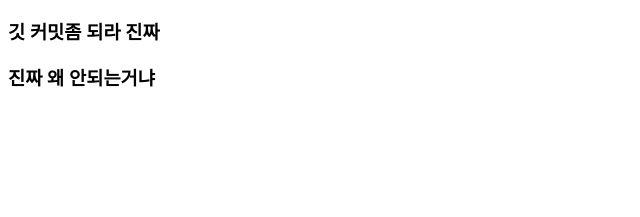
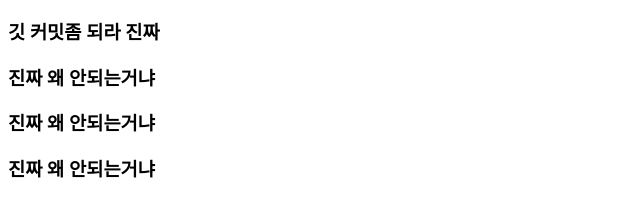
Before and after one commit to unasunghyun/test3, a plain HTML site: page index.html in a window 1280 px wide. Shown: the part 127-344 px from the top of the page, without its empty margins (0-640 px from the left). Drawn offline with Linux system fonts and the light colour scheme.

Commit message:
first commit

```diff
--- a/index.html
+++ b/index.html
@@ -10,5 +10,7 @@
     <h2>깃 커밋 테스트</h2>
     <h3>깃 커밋좀 되라 진짜</h3>
     <h3>진짜 왜 안되는거냐</h3>
+    <h3>진짜 왜 안되는거냐</h3>
+    <h3>진짜 왜 안되는거냐</h3>
 </body>
 </html>
```
